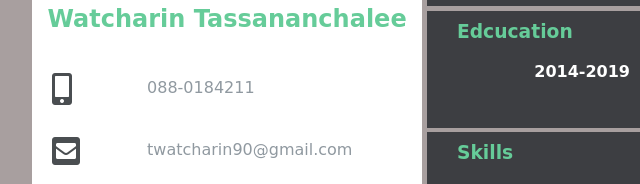
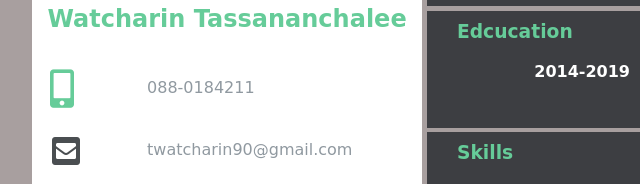
Before and after one commit to wat885/Assignment-Resume, a plain HTML site: page index.html in a window 1280 px wide. In both pictures the pointer is over the icon 158 px from the left and 337 px from the top of the page. Shown: the part 249-433 px from the top of the page, 96-736 px from the left. Drawn offline with Linux system fonts and the light colour scheme; a web font is replaced by a local one.

Commit message:
Update index44.css

```diff
--- a/index44.css
+++ b/index44.css
@@ -57,6 +57,13 @@ img{
 .l{
     color: #4a4e51;
 }
+.l i:hover{
+    color: #66cc99;
+    -ms-transform: scale(1.2); /* IE 9 */
+    -webkit-transform: scale(1.2); /* Safari 3-8 */
+    transform: scale(1.2);
+}
+
 .r{
     color: #9099a0;
 }
@@ -95,6 +102,7 @@ h3:hover{
     color: #c3c3c3;
     font-weight: 300;
     /* border-bottom: 1px solid #c3c3c3; */
+
   }
 
 .main-container {
```
